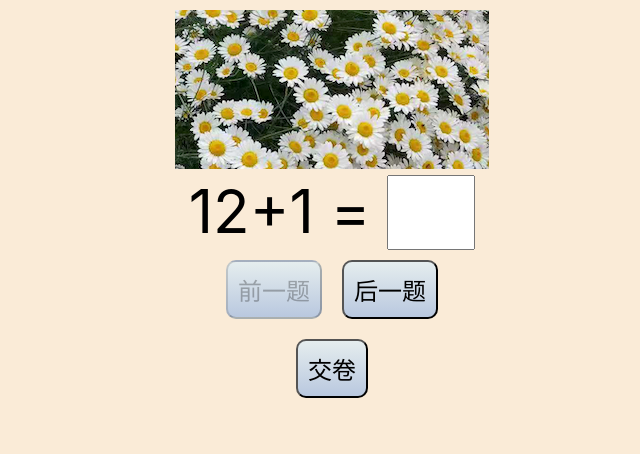
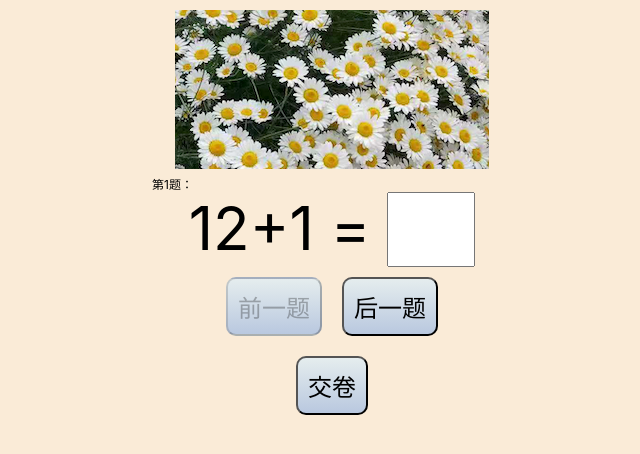
Before and after one commit to SpaceSample/kousuan, a React (Create React App) app: page / in a window 1280 px wide. Both pictures are taken after a click on the button "二十以内加减法". Shown: the top 454 px of the page, without its empty margins (308-948 px from the left). Built offline with nearby package versions, Linux system fonts and the light colour scheme.

Commit message:
Add question index

```diff
--- a/src/exam.js
+++ b/src/exam.js
@@ -18,7 +18,7 @@ function Exam({data}) {
   return (
     <div className={Style.exam}>
       <img src="./hua.png" alt="hua"/>
-      <Question data={qd} answer={qd.answer}/>
+      <Question data={qd} answer={qd.answer} index={index}/>
       <div>
         <button onClick={goPrevious} disabled={index <= 0}>前一题</button>
         <button onClick={goNext} disabled={index >= (data.length - 1)}>后一题</button>
--- a/src/question.js
+++ b/src/question.js
@@ -76,7 +76,7 @@ function genQuestionData(type) {
   }
 }
 
-function Question({data}){
+function Question({data, index}){
   const [answer, setAnswer] = useState('');
   useEffect(() => {
     setAnswer(data.answer);
@@ -88,7 +88,11 @@ function Question({data}){
   };
 
   return (
-    <div className={Style.question}>{str}<input type="text" value={answer} onChange={onChange}/></div>
+    <div>
+      <div className={Style.index}>第{index + 1}题：</div>
+      <div className={Style.question}>{str}<input type="text" value={answer} onChange={onChange}/></div>
+    </div>
+
   );
 }
 
--- a/src/question.module.css
+++ b/src/question.module.css
@@ -5,6 +5,11 @@
 .isWrong {
   background-color: #b16866;
   text-decoration: line-through;
+}
+
+.index {
+  text-align: left;
+  font-size: 12px;
 }
 
 .result {
```
